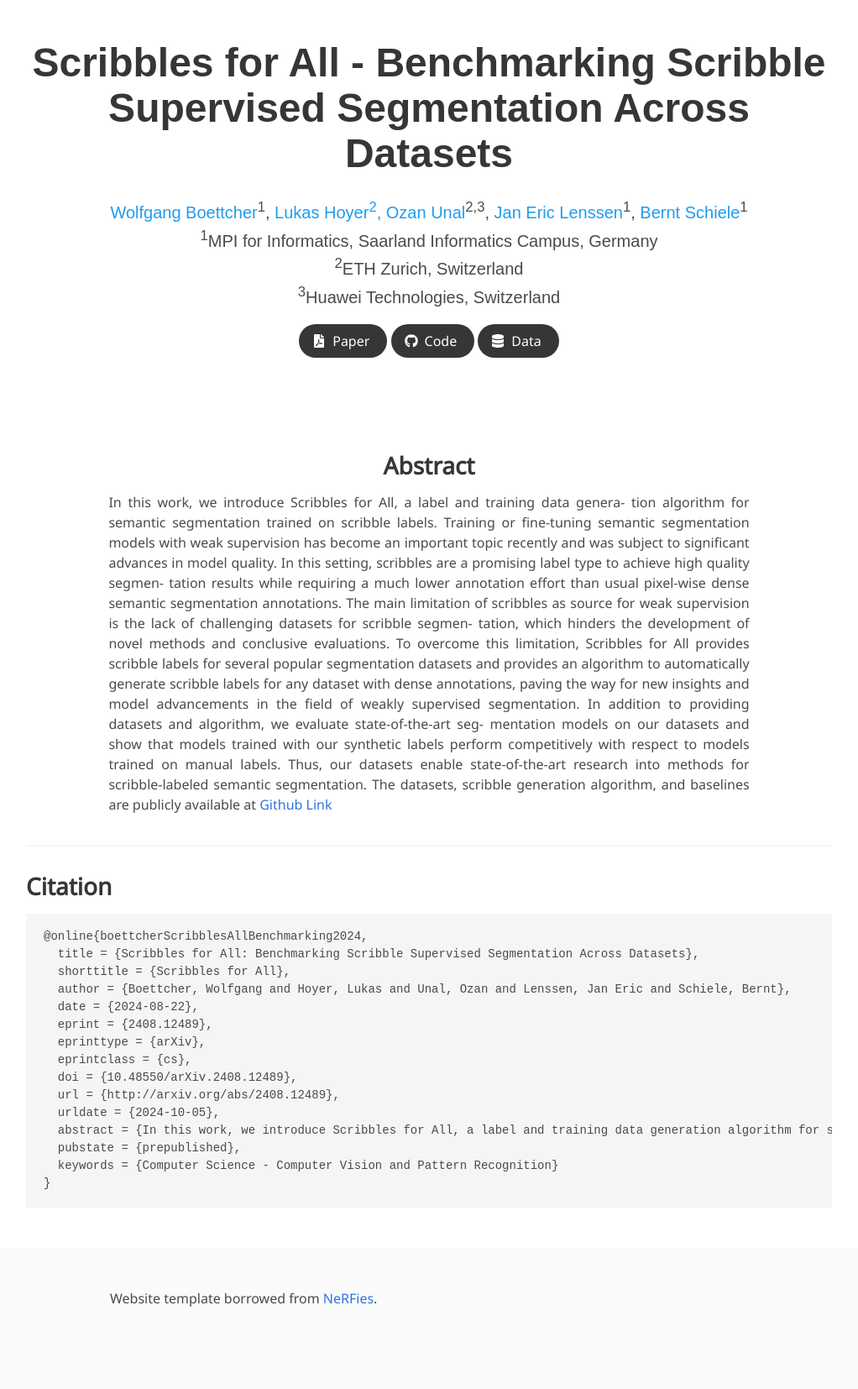
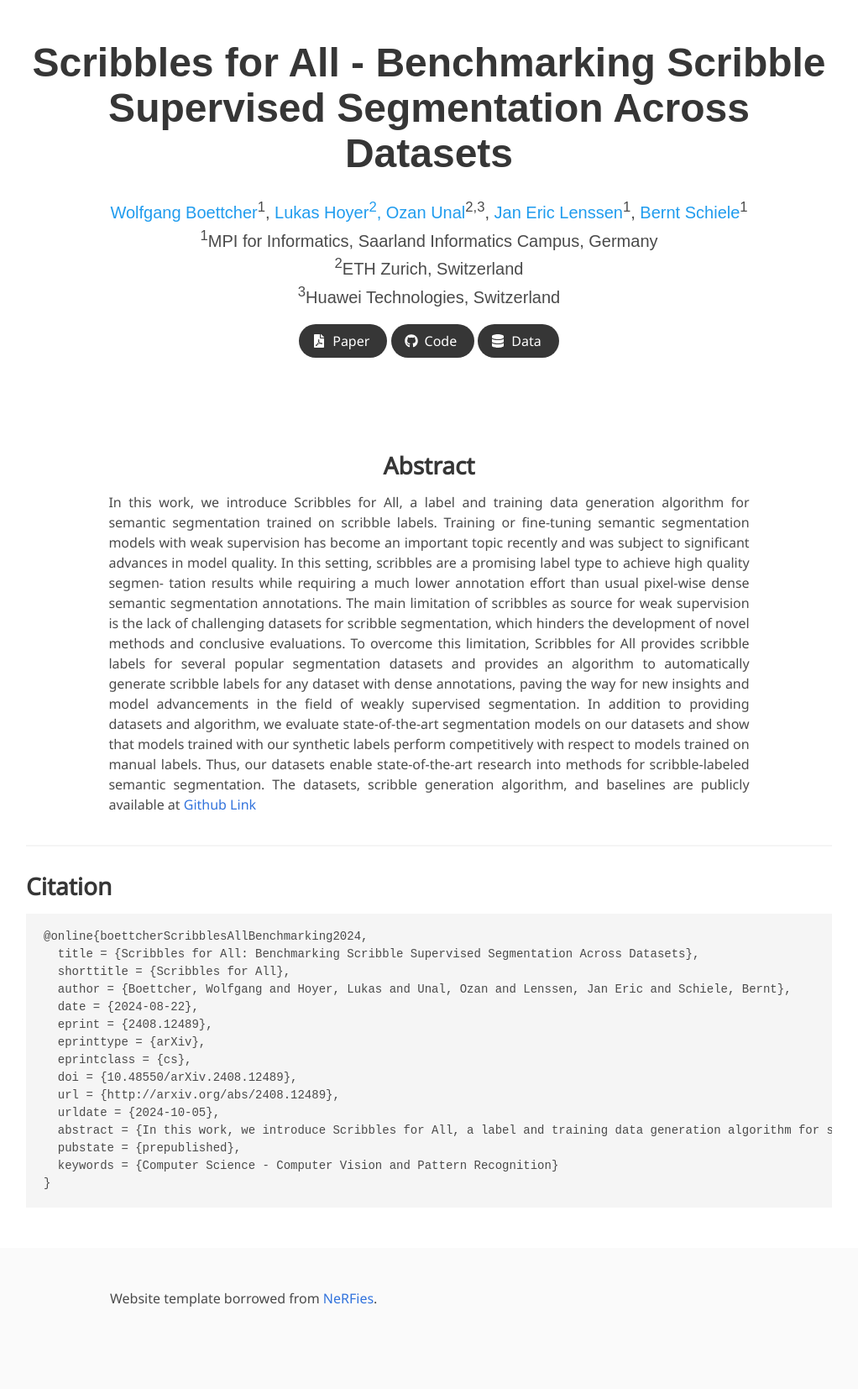
Before and after one commit to wbkit/Scribbles4All, a Jekyll site: the page built from index.md, in a window 1280 px wide. Shown: the whole page at 84% size, without its empty margins (129-1151 px from the left). Built offline with Jekyll 4.4.1, drawn with Linux system fonts in a browser that asks for light colours; some web fonts are replaced.

Commit message:
Fixed typos

```diff
--- a/index.md
+++ b/index.md
@@ -21,21 +21,21 @@ data: https://github.com/wbkit/Scribbles4All
     <div class="column is-four-fifths">
         <h2>Abstract</h2>
         <div class="content has-text-justified">
-In this work, we introduce Scribbles for All, a label and training data genera-
-tion algorithm for semantic segmentation trained on scribble labels. Training or
+In this work, we introduce Scribbles for All, a label and training data generation
+algorithm for semantic segmentation trained on scribble labels. Training or
 fine-tuning semantic segmentation models with weak supervision has become an
 important topic recently and was subject to significant advances in model quality.
 In this setting, scribbles are a promising label type to achieve high quality segmen-
 tation results while requiring a much lower annotation effort than usual pixel-wise
 dense semantic segmentation annotations. The main limitation of scribbles as
-source for weak supervision is the lack of challenging datasets for scribble segmen-
-tation, which hinders the development of novel methods and conclusive evaluations.
+source for weak supervision is the lack of challenging datasets for scribble segmentation,
+which hinders the development of novel methods and conclusive evaluations.
 To overcome this limitation, Scribbles for All provides scribble labels for several
 popular segmentation datasets and provides an algorithm to automatically generate
 scribble labels for any dataset with dense annotations, paving the way for new
 insights and model advancements in the field of weakly supervised segmentation.
-In addition to providing datasets and algorithm, we evaluate state-of-the-art seg-
-mentation models on our datasets and show that models trained with our synthetic
+In addition to providing datasets and algorithm, we evaluate state-of-the-art segmentation
+models on our datasets and show that models trained with our synthetic
 labels perform competitively with respect to models trained on manual labels.
 Thus, our datasets enable state-of-the-art research into methods for scribble-labeled
 semantic segmentation. The datasets, scribble generation algorithm, and baselines
```
